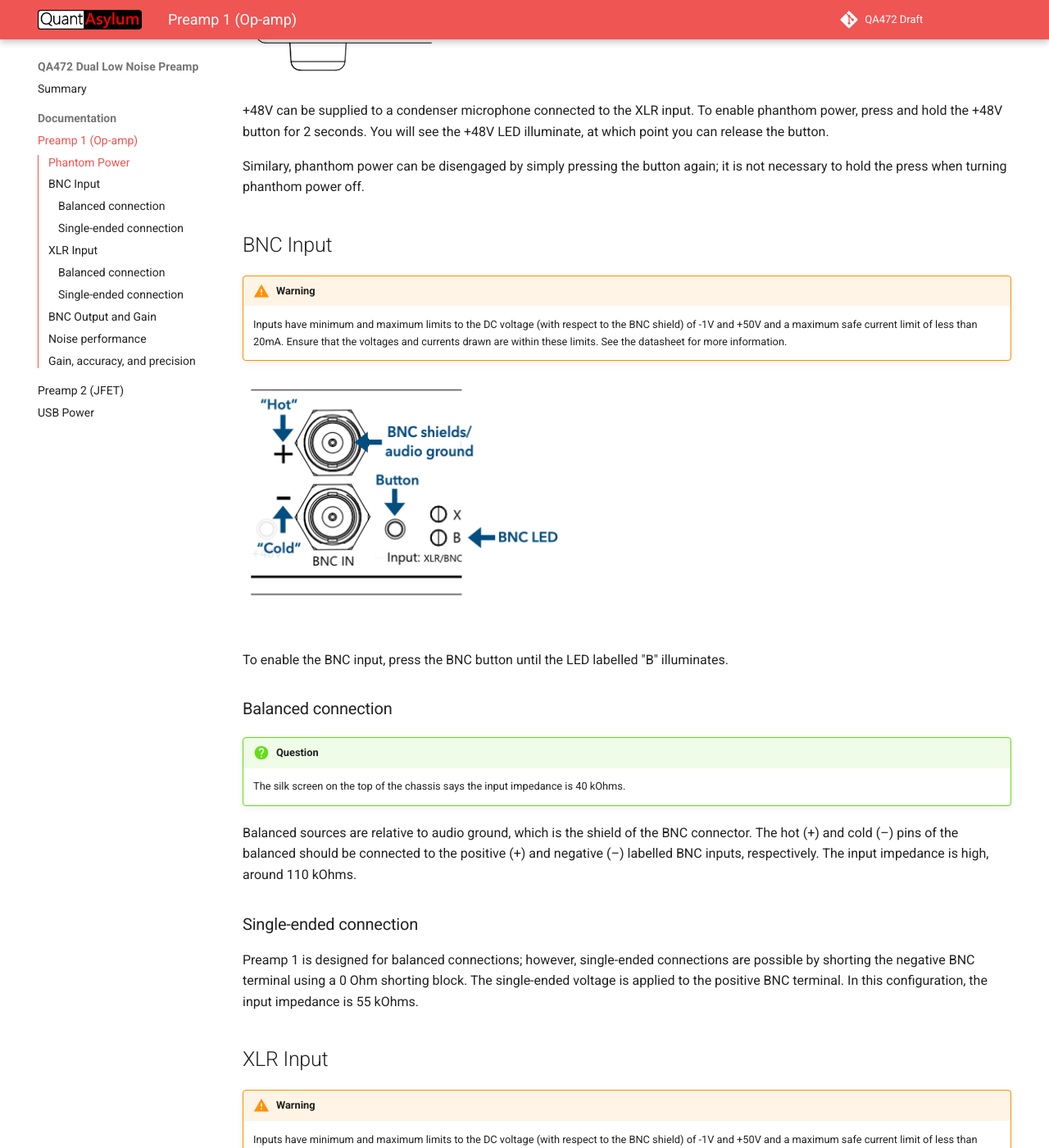
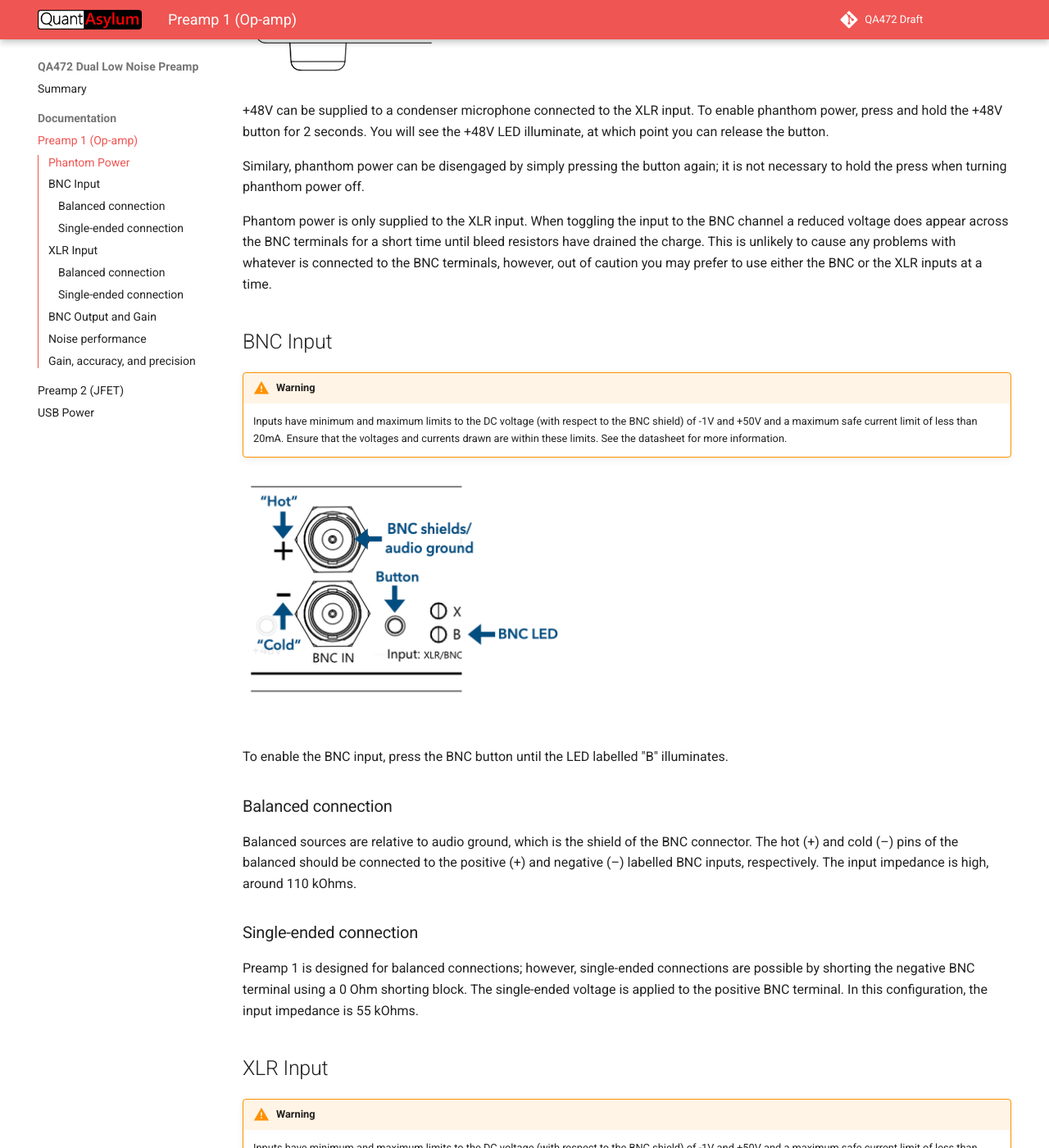
Before and after one commit to excitonlabs/QA472-Draft, an MkDocs documentation site: the page built from docs/overview/pre1.md, in a window 1280 px wide and 1400 px high, scrolled down 1130 px. Shown: the whole window at 82% size. Built offline with MkDocs 1.6.1 and Material for MkDocs 9.7.7, drawn with Linux system fonts in a browser that asks for light colours; comment, search, counter and statistics services are not loaded.

Commit message:
Add BNC bleed down information and remove questions from text

```diff
--- a/docs/overview/pre1.md
+++ b/docs/overview/pre1.md
@@ -19,8 +19,11 @@ From left to right, we will review the purpose of each front panel item.
 
 Similary, phanthom power can be disengaged by simply pressing the button again; it is not necessary to hold the press when turning phanthom power off.
 
+Phantom power is only supplied to the XLR input. When toggling the input to the BNC channel a reduced voltage does appear across the BNC terminals for a short time until bleed resistors have drained the charge. This is unlikely to cause any problems with whatever is connected to the BNC terminals, however, out of caution you may prefer to use either the BNC or the XLR inputs at a time.
+
 
 ## BNC Input
+
 !!! warning
     Inputs have minimum and maximum limits to the DC voltage (with respect to the BNC shield) of -1V and +50V and a maximum safe current limit of less than 20mA. Ensure that the voltages and currents drawn are within these limits. See the datasheet for more information.
 
@@ -29,9 +32,6 @@ Similary, phanthom power can be disengaged by simply pressing the button again;
 To enable the BNC input, press the BNC button until the LED labelled "B" illuminates.
 
 ### Balanced connection
-
-!!! question
-    The silk screen on the top of the chassis says the input impedance is 40 kOhms.
 
 Balanced sources are relative to audio ground, which is the shield of the BNC connector. The hot (+) and cold (&ndash;) pins of the balanced should be connected to the positive (+) and negative (&ndash;) labelled BNC inputs, respectively. The input impedance is high, around 110 kOhms.
 
```
Also changed, not shown: docs/overview/pre2.md (+0 -3 lines).
